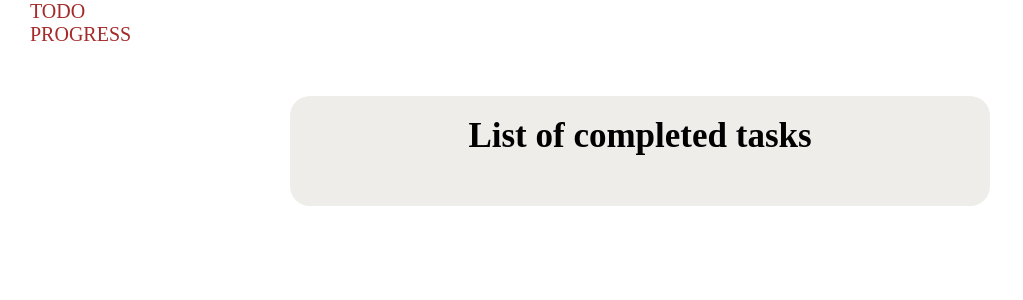
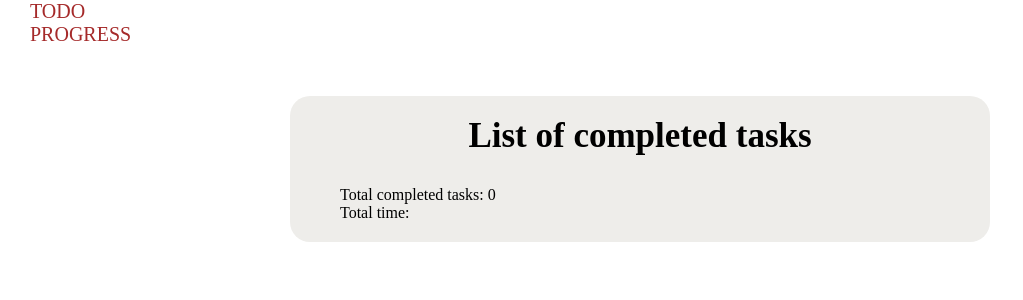
Before and after one commit to ZimmerF0/learn-project, a React (Create React App) app: page /progress in a window 1280 px wide. Shown: the top 300 px of the page, without its empty margins (0-1023 px from the left). Built offline with nearby package versions, Linux system fonts and the light colour scheme.

Commit message:
output total completed tasks, total time

```diff
--- a/src/components/Progress.jsx
+++ b/src/components/Progress.jsx
@@ -1,11 +1,21 @@
 import React from "react";
 import { useSelector } from "react-redux";
 import CompletedTodoItem from "./CompletedTodoItem";
+import { formatTime } from "../utils/formatTime";
 
 const Progress = () => {
   const completedTodos = useSelector(state =>
     state.todo.todos.filter(todo => todo.completed)
   );
+
+  const totalCompletedTodos = completedTodos.length;
+
+  const totalTimeInMinutes = completedTodos.reduce(
+    (totalTime, todo) => totalTime + parseInt(todo.completedTodo),
+    0
+  );
+
+  const formattedTotalTime = formatTime(totalTimeInMinutes);
 
   return (
     <div className="main">
@@ -19,6 +29,10 @@ const Progress = () => {
           ))}
         </ul>
       </div>
+      <div>
+        <p>Total completed tasks: {totalCompletedTodos}</p>
+        <p>Total time: {formattedTotalTime}</p>
+      </div>
     </div>
   );
 };
```
